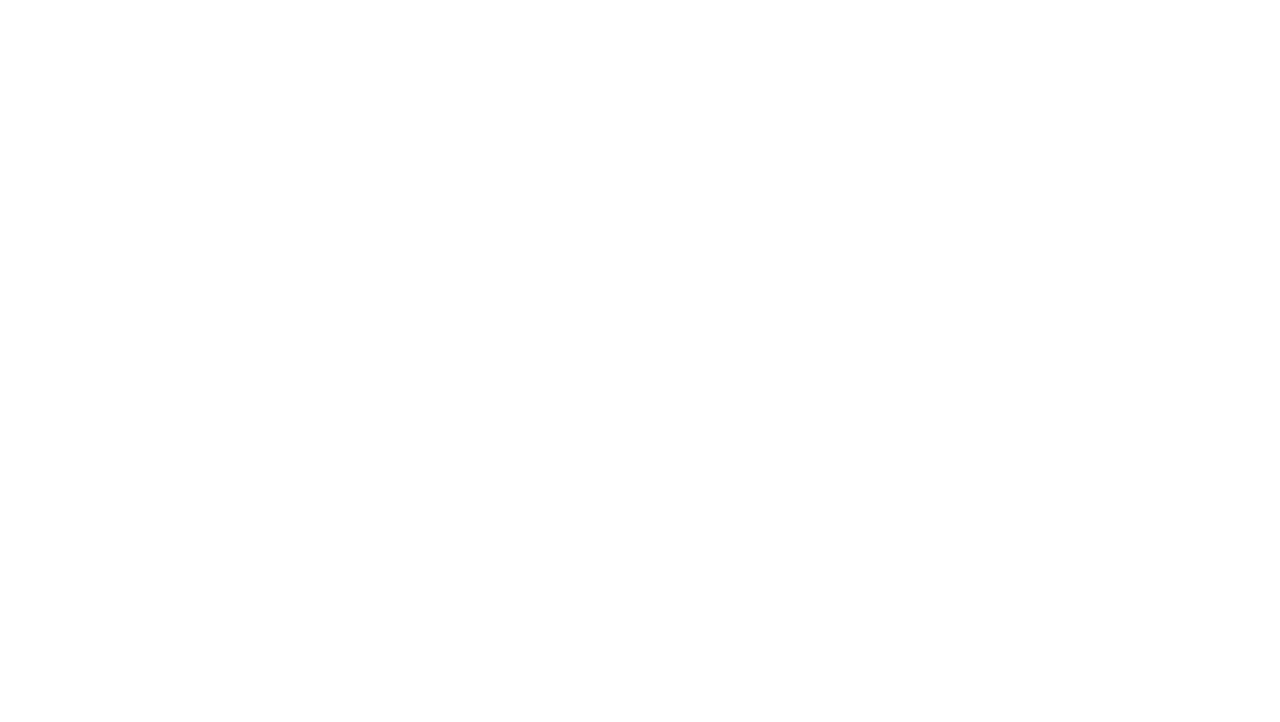
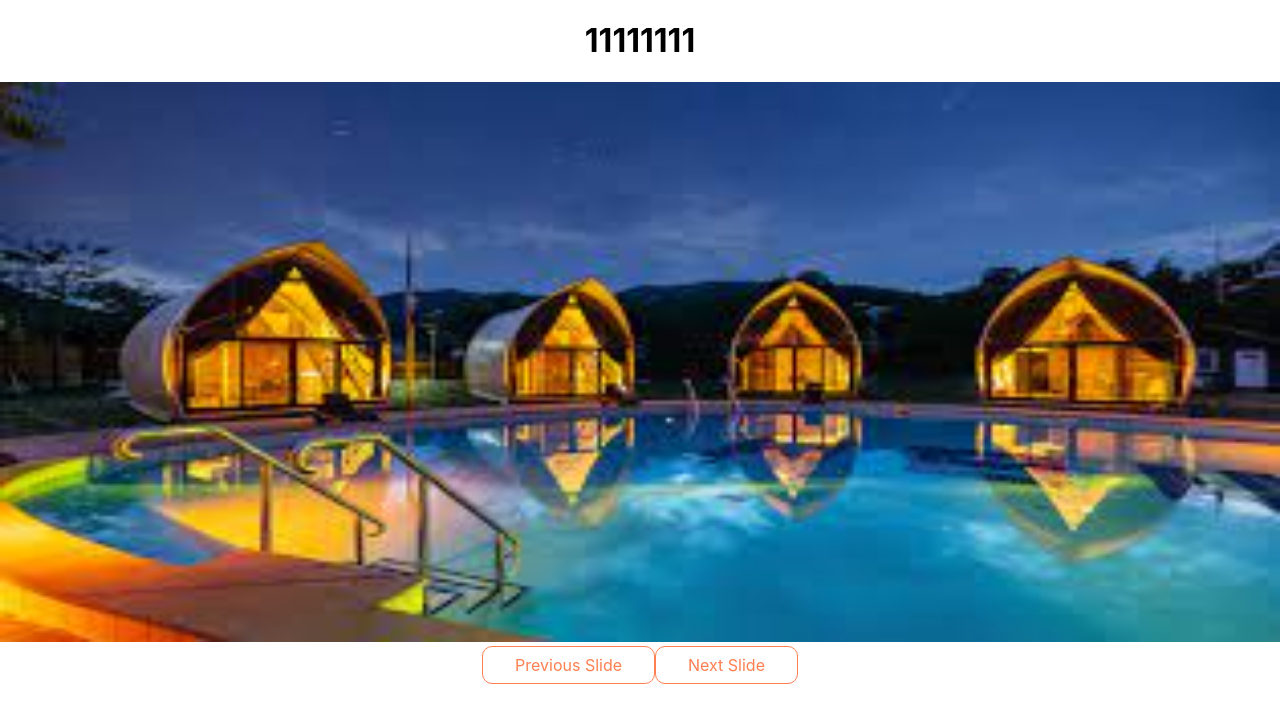
Before and after one commit to Jxxunnn/sideprojects, a React (Create React App) app: page / in a window 1280 px wide. Shown: the top 722 px of the page. Built offline with nearby package versions, Linux system fonts and the light colour scheme.

Commit message:
Carousel
1.useRef로 DOM요소 조작하여 container의 offsetWidth값 가져옴.
2.useEffect로 렌더링 될 때의 offsetWidth값 저장.
3.각 슬라이드의 상태값을 useState에 담아 translateX할 때 데이터 바인딩 해줌~ 끝!

```diff
--- a/src/App.js
+++ b/src/App.js
@@ -1,8 +1,15 @@
 import React, { useState, useRef, useEffect } from "react";
 import "./App.css";
+import Carousel from "./Carousel/Carousel";
 
 function App() {
-  return <div className="App"></div>;
+  return (
+    <div className="App">
+      <div>
+        <Carousel></Carousel>
+      </div>
+    </div>
+  );
 }
 
 export default App;
--- a/src/Carousel/Carousel.js
+++ b/src/Carousel/Carousel.js
@@ -8,41 +8,56 @@ import img4 from "./4.jpeg";
 //useRef에 대해 더 공부하고 내일 carousel 끝내기!
 
 function Carousel() {
-  let [배너, 배너변경] = useState([img1, img2, img3, img4]);
-  let [현재슬라이드, 현재슬라이드변경] = useState(0);
-  let [x, x변경] = useState(0);
-  let 초기값 = -100;
-  let countRef = useRef(null);
-  let totalSlides = 배너.length;
+  const [배너, 배너변경] = useState([img1, img2, img3, img4]);
+  const [현재슬라이드, 현재슬라이드변경] = useState(0);
+  const [width, setWidth] = useState(0);
+  const [x, x변경] = useState(0);
+  const bannerWidthRef = useRef();
+  const countRef = useRef(1);
 
-  function prevSlide() {
-    x변경(100);
-    초기값 += 100;
-    return 초기값;
-  }
-  function nextSlide() {
-    x변경(초기값);
-    초기값 -= 100;
-    console.log(초기값);
-    return 초기값;
-  }
+  const prevSlide = () => {
+    if (현재슬라이드 > 0) {
+      현재슬라이드변경(현재슬라이드 - 1);
+    } else {
+      현재슬라이드변경(배너.length - 1);
+    }
+    console.log(현재슬라이드);
+  };
+  const nextSlide = () => {
+    if (현재슬라이드 < 3) {
+      현재슬라이드변경(현재슬라이드 + 1);
+    } else {
+      현재슬라이드변경(0);
+    }
+  };
+
+  useEffect(() => {
+    setWidth(-bannerWidthRef.current.offsetWidth);
+  }, [현재슬라이드]);
 
   return (
     <div className={styles.container}>
       <div
-        style={{ transform: `translateX(${x}%)` }}
+        ref={bannerWidthRef}
+        style={{
+          transform: `translateX(${width * 현재슬라이드}px)`,
+        }}
         className={styles.slideContainer}
       >
         <div>
+          <h1>11111111</h1>
           <img className={styles.banner} src={배너[0]}></img>
         </div>
         <div>
+          <h1>22222222</h1>
           <img className={styles.banner} src={배너[1]}></img>
         </div>
         <div>
+          <h1>33333333333</h1>
           <img className={styles.banner} src={배너[2]}></img>
         </div>
         <div>
+          <h1>44444444</h1>
           <img className={styles.banner} src={배너[3]}></img>
         </div>
       </div>
```
